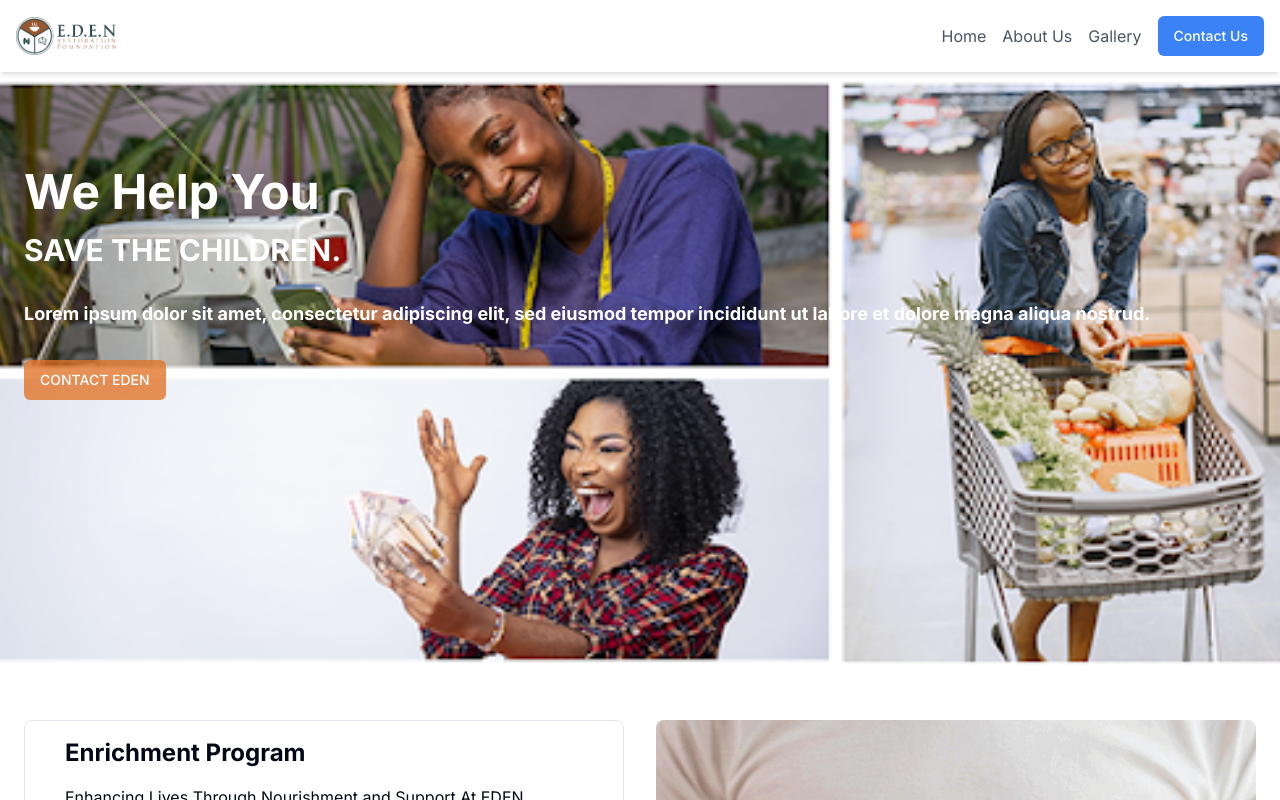
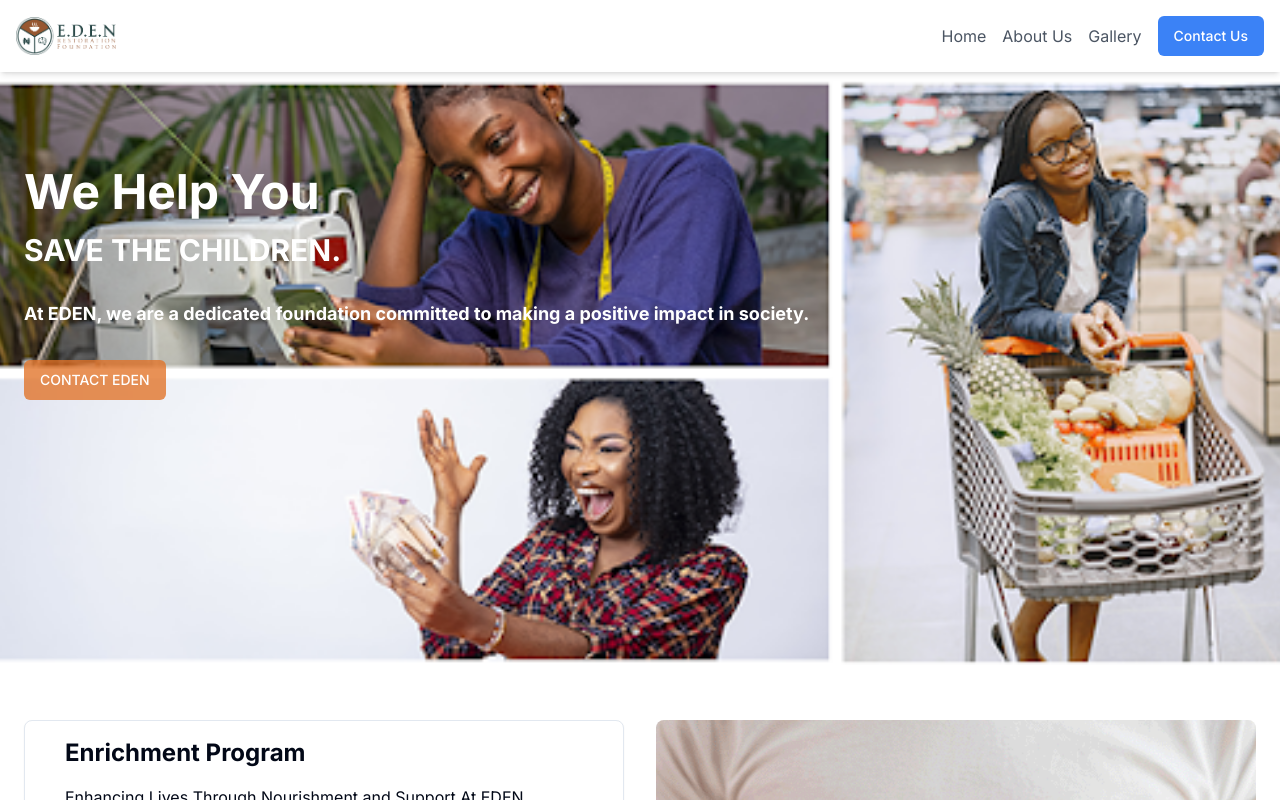
Before and after one commit to konfirmed/eden, a Next.js app: page / in a window 1280 px wide. Shown: the top 800 px of the page. Built offline with nearby package versions, Linux system fonts and the light colour scheme.

Commit message:
Update component.tsx

```diff
--- a/components/component/component.tsx
+++ b/components/component/component.tsx
@@ -92,7 +92,7 @@ export function Component() {
           <h1 className="text-5xl font-bold mb-4">We Help You</h1>
           <h2 className="text-3xl font-bold mb-8">SAVE THE CHILDREN.</h2>
           <p className="mb-8 text-lg font-bold">
-            Lorem ipsum dolor sit amet, consectetur adipiscing elit, sed eiusmod tempor incididunt ut labore et dolore magna aliqua nostrud.
+            At EDEN, we are a dedicated foundation committed to making a positive impact in society.
           </p>
           <div className="flex space-x-4">
           <Link href="/contact-us">
```
